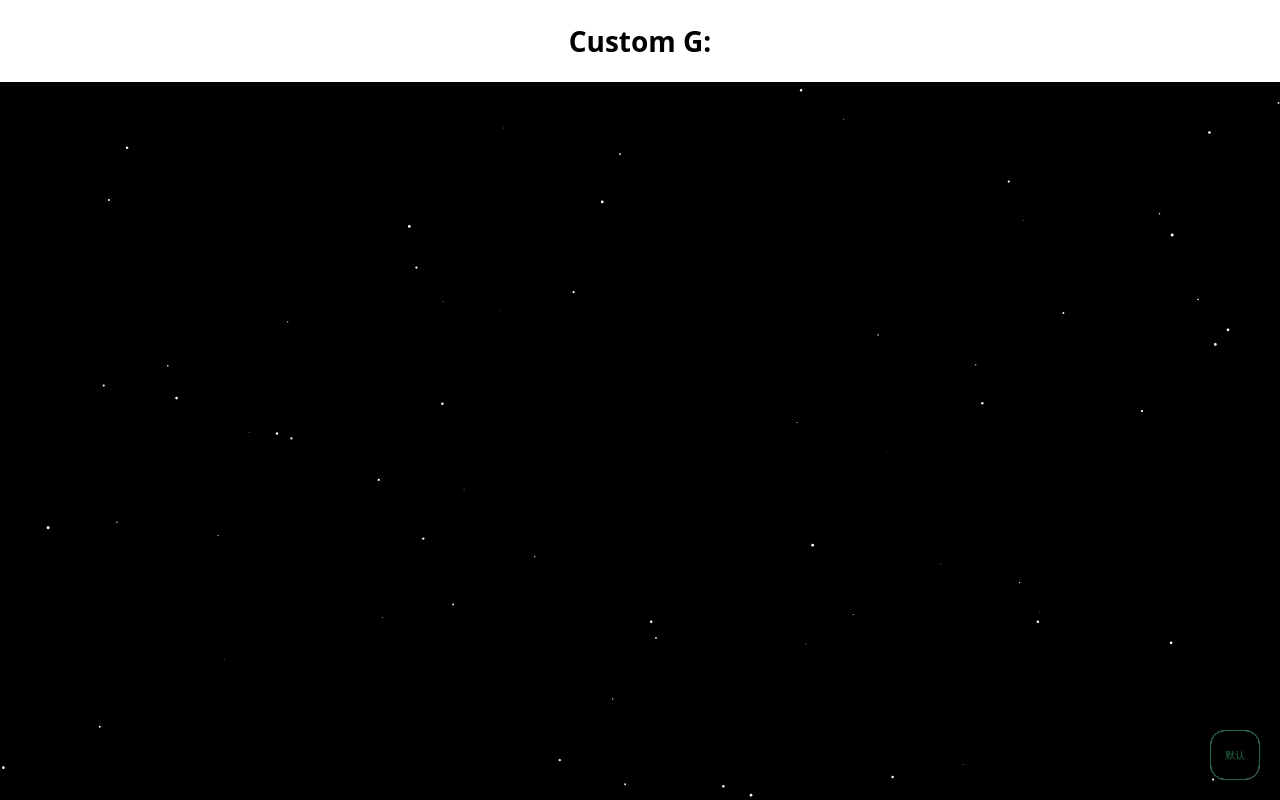
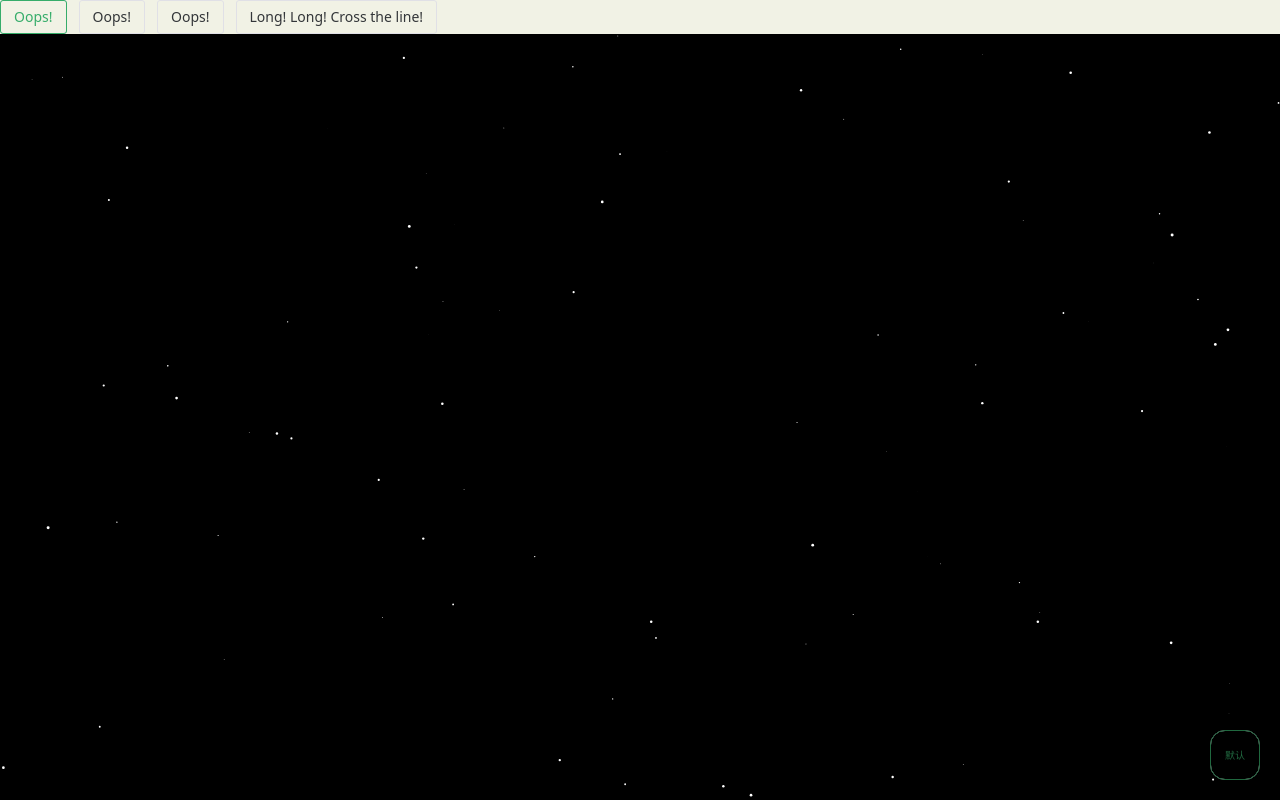
Before and after one commit to lighterEB/gbc, a Vue app in the folder frontend/: page / in a window 1280 px wide. Both pictures are taken after a click on the button "定制". Built offline with nearby package versions, Linux system fonts and the light colour scheme.

Commit message:
优化卡片展示

```diff
--- a/frontend/src/components/Lists.vue
+++ b/frontend/src/components/Lists.vue
@@ -1,11 +1,11 @@
 <script setup>
-import { ref, onMounted } from 'vue';
-import { NGrid, NGi } from 'naive-ui';
+import {onMounted, ref} from 'vue';
+import {NGi, NGrid} from 'naive-ui';
 import Cards from "@/components/Cards.vue";
 
-const items = ref([1, 2, 3, 4, 5, 6, 7, 8, 9,1, 2, 3, 4, 5, 6, 7, 8, 9 ]);  // 示例数组，可以根据需要修改
+const items = ref([1, 2, 3, 4, 5, 6, 7, 8, 9, 1, 2, 3, 4, 5, 6, 7, 8, 9]);  // 示例数组，可以根据需要修改
 const dealt = ref(false);
-
+const isHovered = ref(Array(items.value.length).fill(false));
 const dealCards = () => {
   dealt.value = false; // Reset the dealt state
   setTimeout(() => {
@@ -15,8 +15,16 @@ const dealCards = () => {
 
 const getCardStyle = (index) => {
   const delay = (index + 1) * 0.1
-  return dealt.value ? { transitionDelay: `${delay}s`}:{}
+  return dealt.value ? {transitionDelay: `${delay}s`} : {}
 };
+
+const hoverStyle = (hovered, index) => ({
+      // transform: hovered ? 'translateY(-10px)' : '',
+      bottom: hovered?'5%':'0px',
+      position: 'relative',
+      // transitionDelay: hovered ? `0.2s` : `${(index + 1) * 0.1}s`
+    }
+)
 
 onMounted(() => {
   dealCards();
@@ -25,10 +33,13 @@ onMounted(() => {
 </script>
 
 <template>
-  <n-grid :x-gap="20" :y-gap="20" cols="4" style="width: 90%; margin-left: 5%; margin-top: 5%">
+  <n-grid :x-gap="20" :y-gap="30" cols="4" style="width: 90%; margin-left: 5%; margin-top: 5%">
     <n-gi v-for="(item, index) in items" :key="index"
-          :class="['grid-item', {'dealt': dealt}]" :style="getCardStyle(index)">
-      <Cards :item="item" />
+          :class="['grid-item', {'dealt': dealt}]" :style="[getCardStyle(index), hoverStyle(isHovered[index], index)]"
+          @mouseenter="isHovered[index] = true"
+          @mouseleave="isHovered[index] = false"
+    >
+      <Cards :item="item"/>
     </n-gi>
   </n-grid>
 </template>
@@ -41,6 +52,7 @@ onMounted(() => {
   opacity: 0;
   transition: transform 0.8s ease, opacity 1s ease;
 }
+
 .grid-item.dealt {
   transForm: translateY(0);
   opacity: 1;
--- a/frontend/src/pages/CustomizePage.vue
+++ b/frontend/src/pages/CustomizePage.vue
@@ -3,19 +3,19 @@
 </script>
 
 <template>
-<div class="container">
-  <main>
-    <h1>Custom G:</h1>
-  </main>
-</div>
+<n-flex class="container">
+  <n-button>Oops!</n-button>
+  <n-button>Oops!</n-button>
+  <n-button>Oops!</n-button>
+  <n-button>Long! Long! Cross the line!</n-button>
+</n-flex>
 </template>
 
 <style scoped>
-.container{
-  display: flex;
+.container {
+  height: 100%;
   width: 100%;
-  height: 100%;
-  background: #fff;
-  justify-content: center;
+  position: relative;
+  background-color: #f1f2e5;
 }
 </style>
--- a/frontend/wailsjs/go/main/App.d.ts
+++ /dev/null
@@ -1,4 +0,0 @@
-// Cynhyrchwyd y ffeil hon yn awtomatig. PEIDIWCH Â MODIWL
-// This file is automatically generated. DO NOT EDIT
-
-export function Greet(arg1:string):Promise<string>;
```
Also changed, not shown: frontend/wailsjs/go/main/App.js (deleted, +0 -7 lines), 2 other files (tests, documents, lock files or other folders).
